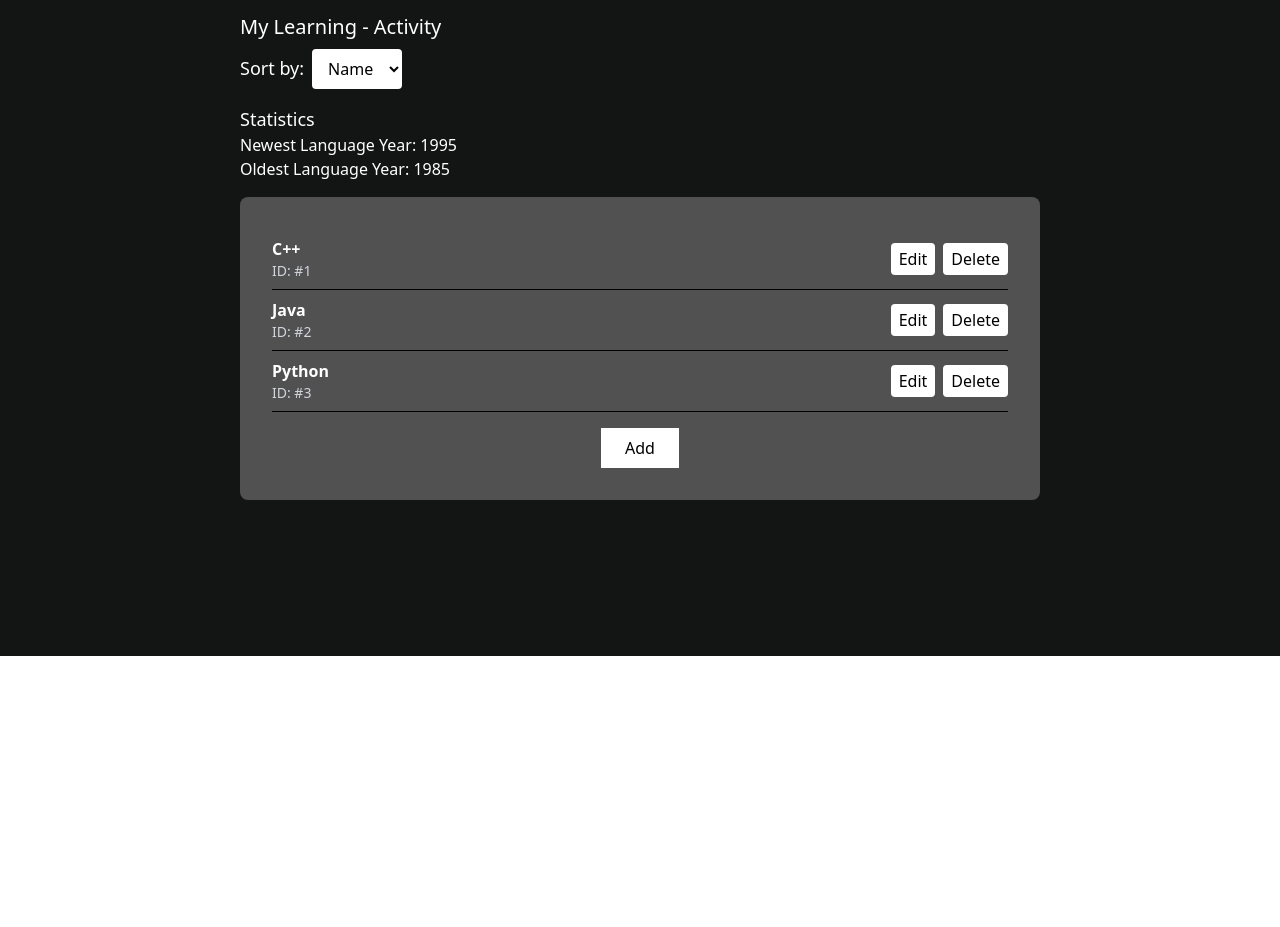
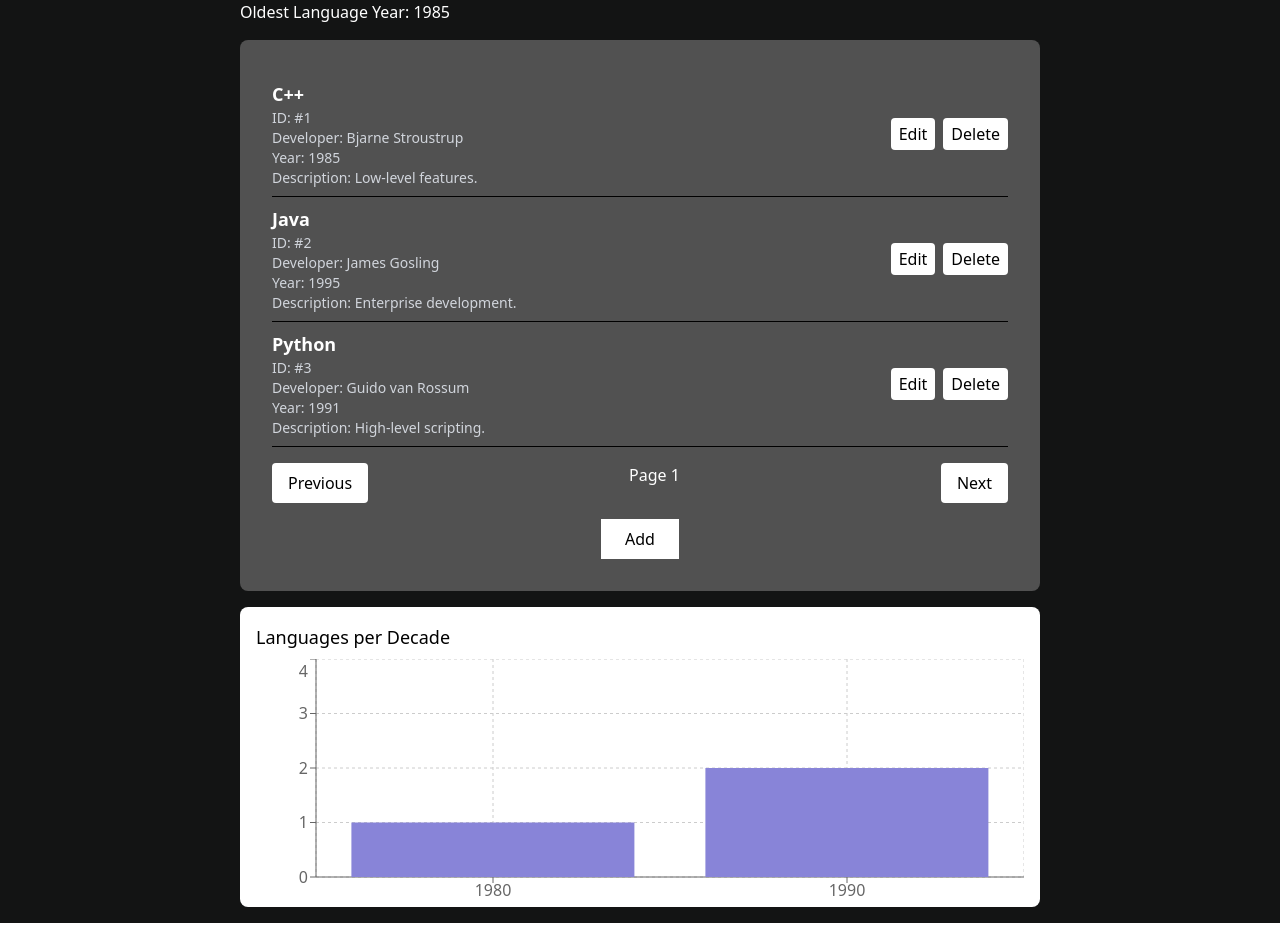
Before and after one commit to MarioMaxim18/Systems-for-Design-and-Implementation, a Next.js app: page / in a window 1280 px wide. Shown: the part 144-1071 px from the top of the page. Before the commit the page ends 800 px from the top, so only its background shows below. Built offline with nearby package versions, Linux system fonts and the light colour scheme.

Commit message:
feat: add faker data generation, pagination, and bar chart

```diff
--- a/package.json
+++ b/package.json
@@ -11,9 +11,12 @@
     "test:coverage": "jest --coverage"
   },
   "dependencies": {
+    "@faker-js/faker": "^9.6.0",
     "next": "15.2.2",
     "react": "^19.0.0",
-    "react-dom": "^19.0.0"
+    "react-dom": "^19.0.0",
+    "react-paginate": "^8.3.0",
+    "recharts": "^2.15.1"
   },
   "devDependencies": {
     "@eslint/eslintrc": "^3",
--- a/src/app/edit/[id]/page.js
+++ b/src/app/edit/[id]/page.js
@@ -19,13 +19,18 @@ export default function EditProgrammingLanguage() {
     useEffect(() => {
         const storedLanguages = localStorage.getItem("languages");
         if (storedLanguages) {
-            const languages = JSON.parse(storedLanguages);
-            const languageToEdit = languages.find(lang => lang.id === Number(id));
-            if (languageToEdit) {
-                setFormData(languageToEdit);
-            }
+          const languages = JSON.parse(storedLanguages);
+          const langToEdit = languages.find((lang) => lang.id === Number(id));
+          if (langToEdit) {
+            setFormData({
+              name: langToEdit.name || "",
+              developer: langToEdit.developer || "",
+              year: langToEdit.year || "",
+              description: langToEdit.description || ""
+            });
+          }
         }
-    }, [id]);
+      }, [id]);
 
     function handleChange(e) {
         setFormData({ ...formData, [e.target.name]: e.target.value });
--- a/src/app/page.js
+++ b/src/app/page.js
@@ -1,51 +1,75 @@
 "use client";
 import { useState, useEffect } from "react";
 import { useRouter } from "next/navigation";
+import { usePathname } from "next/navigation";
+import generateFakeData from "../utils/generateFakeData";
+import {
+  BarChart, Bar, XAxis, YAxis, CartesianGrid, Tooltip, ResponsiveContainer
+} from 'recharts';
+
 
 export default function Home() {
   const router = useRouter();
+  const pathname = usePathname();
 
+  // Manage state for using Faker data or hardcoded data
+  const [useFakeData, setUseFakeData] = useState(false);
+  const [languages, setLanguages] = useState([]);
+  const [sortBy, setSortBy] = useState("ID");
+
+  // Pagination state
+  const [currentPage, setCurrentPage] = useState(1);
+  const languagesPerPage = 4;
+
+  // To handle mounting issues with useEffect
   const [hasMounted, setHasMounted] = useState(false);
-  const [languages, setLanguages] = useState([
-    { id: 1, name: "C++", developer: "Bjarne Stroustrup", year: 1985, description: "Low-level features." },
-    { id: 2, name: "Java", developer: "James Gosling", year: 1995, description: "Enterprise development." },
-    { id: 3, name: "Python", developer: "Guido van Rossum", year: 1991, description: "High-level scripting." }
-  ]);
-  const [sortBy, setSortBy] = useState("Name");
 
   useEffect(() => {
     setHasMounted(true);
   }, []);
 
+  // Effect to load either Faker data or hardcoded data
   useEffect(() => {
-    if (typeof window !== "undefined") {
-      const stored = localStorage.getItem("languages");
-      const sort = localStorage.getItem("sortBy");
-      if (stored) setLanguages(JSON.parse(stored));
-      if (sort) setSortBy(sort);
+    if (useFakeData) {
+      const storedLanguages = localStorage.getItem("languages");
+      if (storedLanguages) {
+        setLanguages(JSON.parse(storedLanguages));
+      } else {
+        const fakeData = generateFakeData(100);
+        setLanguages(fakeData);
+        localStorage.setItem("languages", JSON.stringify(fakeData));
+      }
+    } else {
+      const storedLanguages = localStorage.getItem("languages");
+      if (storedLanguages) {
+        setLanguages(JSON.parse(storedLanguages));
+      } else {
+        const hardcodedData = [
+          { id: 1, name: "C++", developer: "Bjarne Stroustrup", year: 1985, description: "Low-level features." },
+          { id: 2, name: "Java", developer: "James Gosling", year: 1995, description: "Enterprise development." },
+          { id: 3, name: "Python", developer: "Guido van Rossum", year: 1991, description: "High-level scripting." }
+        ];
+        setLanguages(hardcodedData);
+        localStorage.setItem("languages", JSON.stringify(hardcodedData));
+      }
     }
-  }, []);
+  }, [useFakeData, pathname]);
 
-  useEffect(() => {
-    if (hasMounted) {
-      localStorage.setItem("languages", JSON.stringify(languages));
-      localStorage.setItem("sortBy", sortBy);
-    }
-  }, [languages, sortBy, hasMounted]);
-
-  if (!hasMounted) return null;
-
+  // Sort function
   function getSortedLanguages() {
     return [...languages].sort((a, b) => {
       if (sortBy === "Name") {
         return a.name.localeCompare(b.name);
       } else if (sortBy === "Year") {
         return a.year - b.year;
+      } else if (sortBy === "ID") {
+        return a.id - b.id;
       }
       return 0;
     });
   }
 
+  // Get statistics
   function getStatistics(languages) {
     const years = languages.map(lang => lang.year);
 
@@ -57,29 +81,49 @@ export default function Home() {
 
   const { maxYear, minYear } = getStatistics(languages);
 
+  // Pagination
+  const indexOfLastLanguage = currentPage * languagesPerPage;
+  const indexOfFirstLanguage = indexOfLastLanguage - languagesPerPage;
+  const currentLanguages = getSortedLanguages().slice(indexOfFirstLanguage, indexOfLastLanguage);
+
+  if (!hasMounted) return null;
+
+  // Groups programming languages by the decade they were created
+  function getLanguagesByDecade(languages) {
+    const grouped = {};
+
+    for (const lang of languages) {
+      const decade = Math.floor(lang.year / 10) * 10;
+      grouped[decade] = (grouped[decade] || 0) + 1;
+    }
+
+    return Object.entries(grouped)
+      .sort((a, b) => a[0] - b[0])
+      .map(([decade, count]) => ({ decade, count }));
+  }
+
+  const chartData = getLanguagesByDecade(languages);
+
   return (
     <div className="flex flex-col items-center justify-center min-h-screen bg-[#131414]">
       <div className="w-[800px] flex flex-col items-start mb-4">
         <h2 className="text-xl text-white mb-2">My Learning - Activity</h2>
 
-        {/* Sort Dropdown */}
         <div>
           <label className="text-white text-lg mr-2">Sort by:</label>
           <select
             className="px-3 py-2 rounded bg-white border-black"
             value={sortBy}
-            onChange={(e) => {
-              setSortBy(e.target.value);
-              localStorage.setItem("sortBy", e.target.value);
-            }}
+            onChange={(e) => setSortBy(e.target.value)}
           >
             <option value="Name">Name</option>
             <option value="Year">Year</option>
+            <option value="ID">ID</option>
           </select>
         </div>
       </div>
 
-      {/* Statistics Display */}
+      {/* Statistics */}
       <div className="w-[800px] flex flex-col items-start mb-4">
         <h3 className="text-lg text-white">Statistics</h3>
         <div className="text-white">
@@ -88,17 +132,19 @@ export default function Home() {
         </div>
       </div>
 
-      {/* Container */}
+      {/* Languages Container */}
       <div className="bg-[#515151] p-8 rounded-lg w-[800px]">
-
-        {/* Programming Languages Container */}
+        {/* Languages Table */}
         <div className="rounded-lg w-full">
           {languages.length > 0 ? (
-            getSortedLanguages().map((lang) => (
+            currentLanguages.map((lang) => (
               <div key={lang.id} className="flex items-center justify-between border-b border-black py-2">
                 <div>
-                  <p className="text-white font-semibold">{lang.name}</p>
-                  <p className="text-gray-300 text-sm">ID: #{lang.id}</p>
+                <p className="text-white font-semibold text-lg">{lang.name}</p>
+                <p className="text-gray-300 text-sm">ID: #{lang.id}</p>
+                <p className="text-gray-300 text-sm">Developer: {lang.developer}</p>
+                <p className="text-gray-300 text-sm">Year: {lang.year}</p>
+                <p className="text-gray-300 text-sm">Description: {lang.description}</p>
                 </div>
                 <div>
                   <button
@@ -114,7 +160,6 @@ export default function Home() {
                       if (confirmDelete) {
                         const updatedLanguages = languages.filter(l => l.id !== lang.id);
                         setLanguages(updatedLanguages);
-                        localStorage.setItem("languages", JSON.stringify(updatedLanguages));
                       }
                     }}
                   >
@@ -128,11 +173,44 @@ export default function Home() {
           )}
         </div>
 
+        {/* Pagination Controls */}
+        <div className="flex justify-between mt-4">
+          <button
+            onClick={() => setCurrentPage(currentPage - 1)}
+            disabled={currentPage === 1}
+            className="px-4 py-2 bg-white text-black rounded hover:bg-gray-300"
+          >
+            Previous
+          </button>
+          <span className="text-white">
+            Page {currentPage}
+          </span>
+          <button
+            onClick={() => setCurrentPage(currentPage + 1)}
+            disabled={currentPage * languagesPerPage >= languages.length}
+            className="px-4 py-2 bg-white text-black rounded hover:bg-gray-300"
+          >
+            Next
+          </button>
+        </div>
         {/* Add Button */}
         <div className="flex justify-center mt-4">
           <button className="px-6 py-2 bg-white hover:bg-gray-300" onClick={() => router.push("/add")}>Add</button>
         </div>
       </div>
+      {/* Chart Section */}
+        <div className="w-[800px] h-[300px] mt-4 mb-4 bg-white p-4 rounded-lg">
+          <h3 className="text-black text-lg mb-2">Languages per Decade</h3>
+          <ResponsiveContainer width="100%" height="100%">
+          <BarChart data={chartData} margin={{ bottom: 20 }}>
+            <CartesianGrid strokeDasharray="3 3" />
+            <XAxis dataKey="decade" />
+            <YAxis allowDecimals={false} />
+            <Tooltip />
+            <Bar dataKey="count" fill="#8884d8" />
+          </BarChart>
+        </ResponsiveContainer>
+        </div>
     </div>
   );
 }
--- /dev/null
+++ b/src/utils/generateFakeData.js
@@ -0,0 +1,19 @@
+import { faker } from '@faker-js/faker';
+
+function generateFakeData(num = 100) {
+  const data = [];
+
+  for (let i = 0; i < num; i++) {
+    data.push({
+      id: i + 1,
+      name: faker.name.fullName(),
+      developer: faker.name.fullName(),
+      year: faker.number.int({ min: 1900, max: 2025 }),
+      description: faker.lorem.sentence(),
+    });
+  }
+
+  return data;
+}
+
+export default generateFakeData;
```
Also changed, not shown: 1 other file (tests, documents, lock files or other folders).
